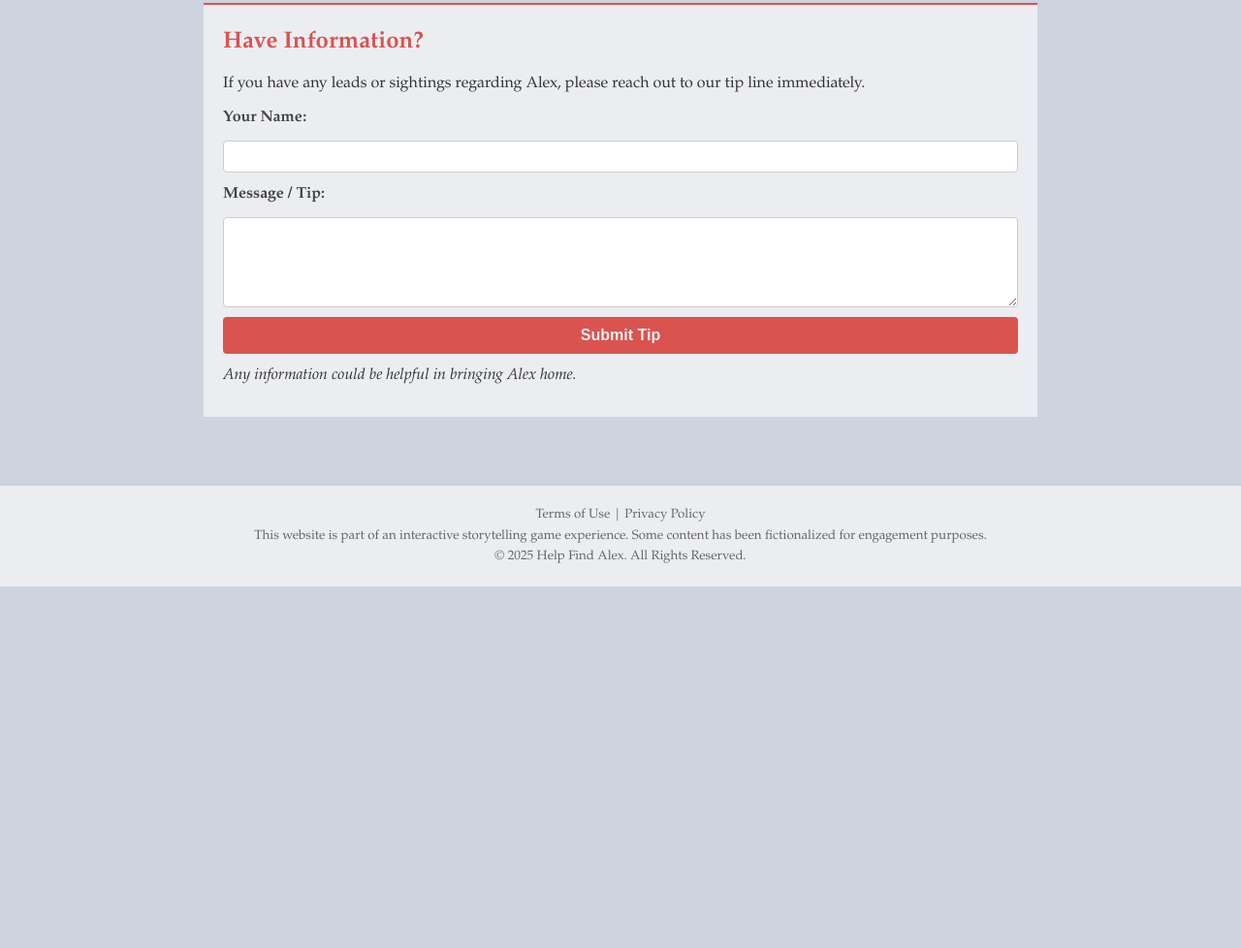
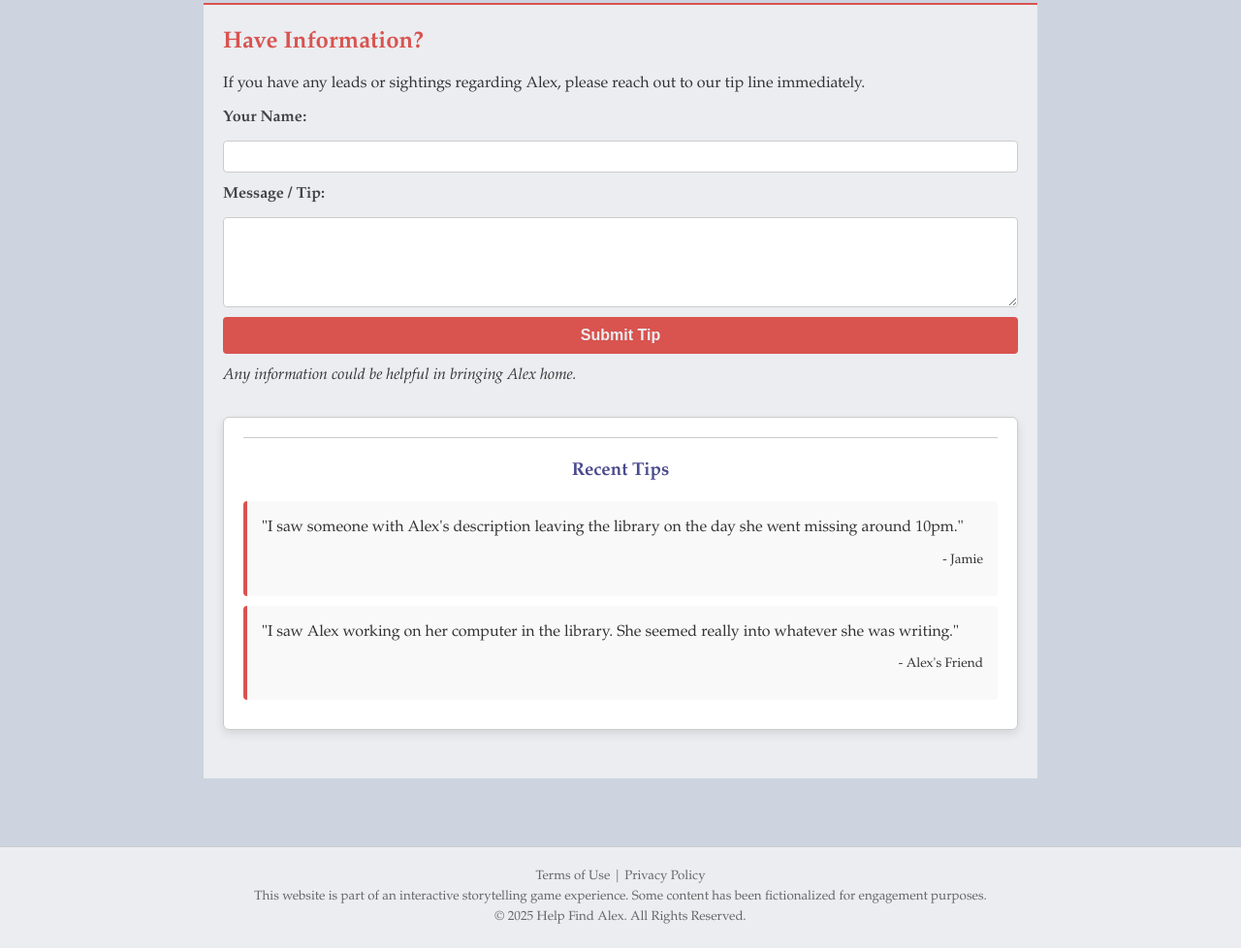
Before and after one commit to chickenjenders/findalex, a plain HTML site: page index.html in a window 1280 px wide. Shown: the part 997-1975 px from the top of the page at 97% size. Before the commit the page ends 1602 px from the top, so only its background shows below. Drawn offline with Linux system fonts and the light colour scheme.

Commit message:
tips comments

```diff
--- a/index.html
+++ b/index.html
@@ -71,7 +71,24 @@
         <button type="submit" class="urgent-btn">Submit Tip</button>
       </form>
       <p class="emergency-note">Any information could be helpful in bringing Alex home.</p>
-    </section>
+      <!-- Tips Section -->
+      <section class="tips-section">
+
+        <div class="tips-comments">
+          <h3>Recent Tips</h3>
+          <div class="comment-card">
+            <p class="comment-text">"I saw someone with Alex's description leaving the library on the day she went
+              missing around 10pm."
+            </p>
+            <p class="comment-author">- Jamie</p>
+          </div>
+          <div class="comment-card">
+            <p class="comment-text">"I saw Alex working on her computer in the library. She seemed really into whatever
+              she was writing."</p>
+            <p class="comment-author">- Alex's Friend</p>
+          </div>
+        </div>
+      </section>
   </main>
 
   <footer>
--- a/styles.css
+++ b/styles.css
@@ -184,6 +184,55 @@ main {
   color: #444;
   margin-top: 10px;
 }
+/* Tips Section */
+.tips-section {
+  background-color: #fff;
+  border: 1px solid #ccc;
+  border-radius: 6px;
+  padding: 20px;
+  width: 100%;
+  max-width: 900px;
+  margin: 30px auto;
+  box-shadow: 0px 4px 10px rgba(0, 0, 0, 0.1);
+}
+
+.tips-section h2 {
+  color: #4a4a8e;
+  margin-bottom: 15px;
+  text-align: center;
+}
+
+/* Comments Area */
+.tips-comments {
+  border-top: 1px solid #ccc;
+  padding-top: 20px;
+}
+
+.tips-comments h3 {
+  margin-bottom: 15px;
+  color: #4a4a8e;
+  text-align: center;
+}
+
+.comment-card {
+  background-color: #f9f9f9;
+  padding: 15px;
+  margin-bottom: 10px;
+  border-left: 4px solid #d9534f;
+  border-radius: 4px;
+}
+
+.comment-text {
+  font-size: 1rem;
+  color: #333;
+}
+
+.comment-author {
+  font-size: 0.85rem;
+  color: #666;
+  text-align: right;
+  margin-top: 5px;
+}
 
 /* Footer */
 footer {
```
